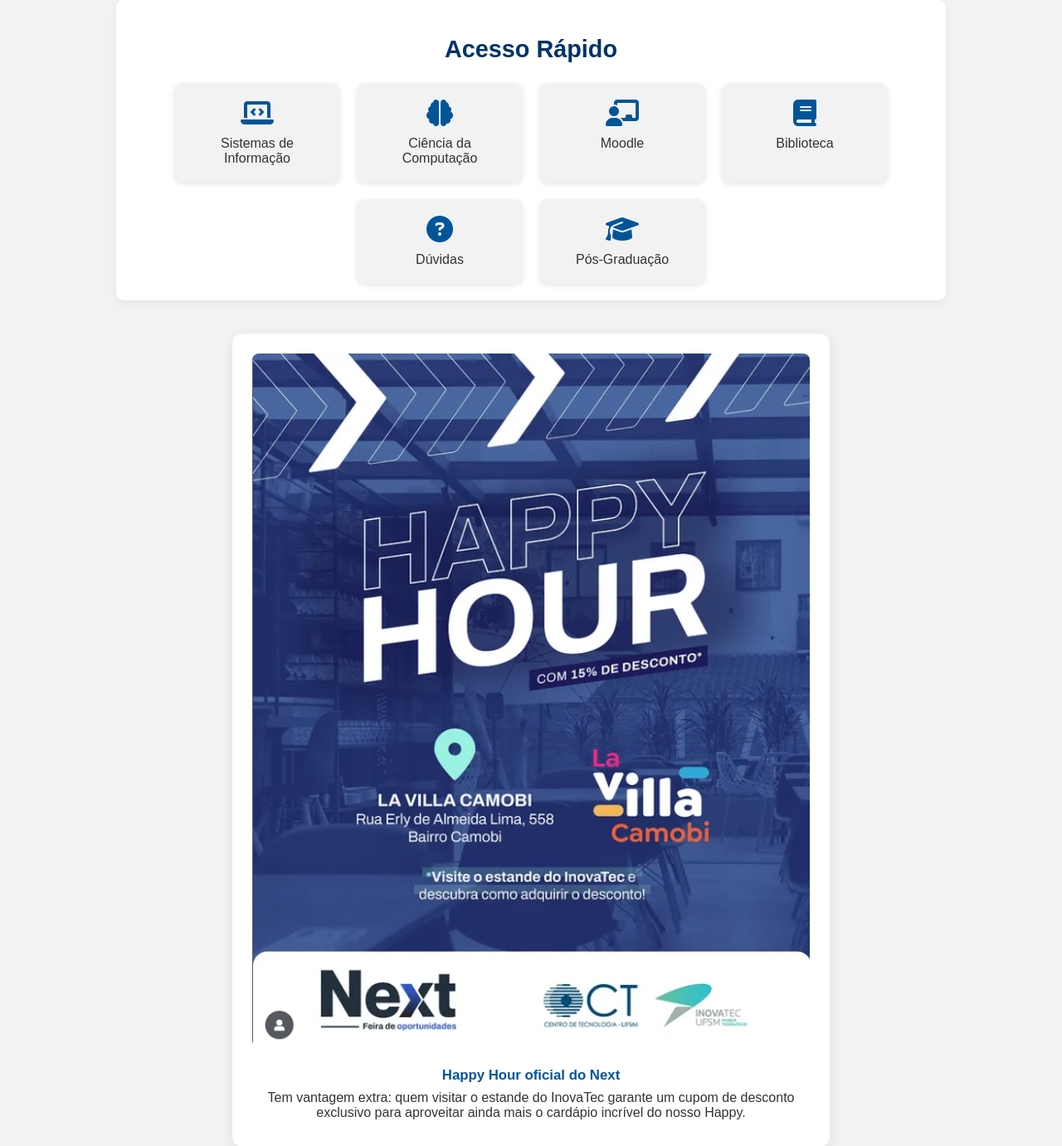
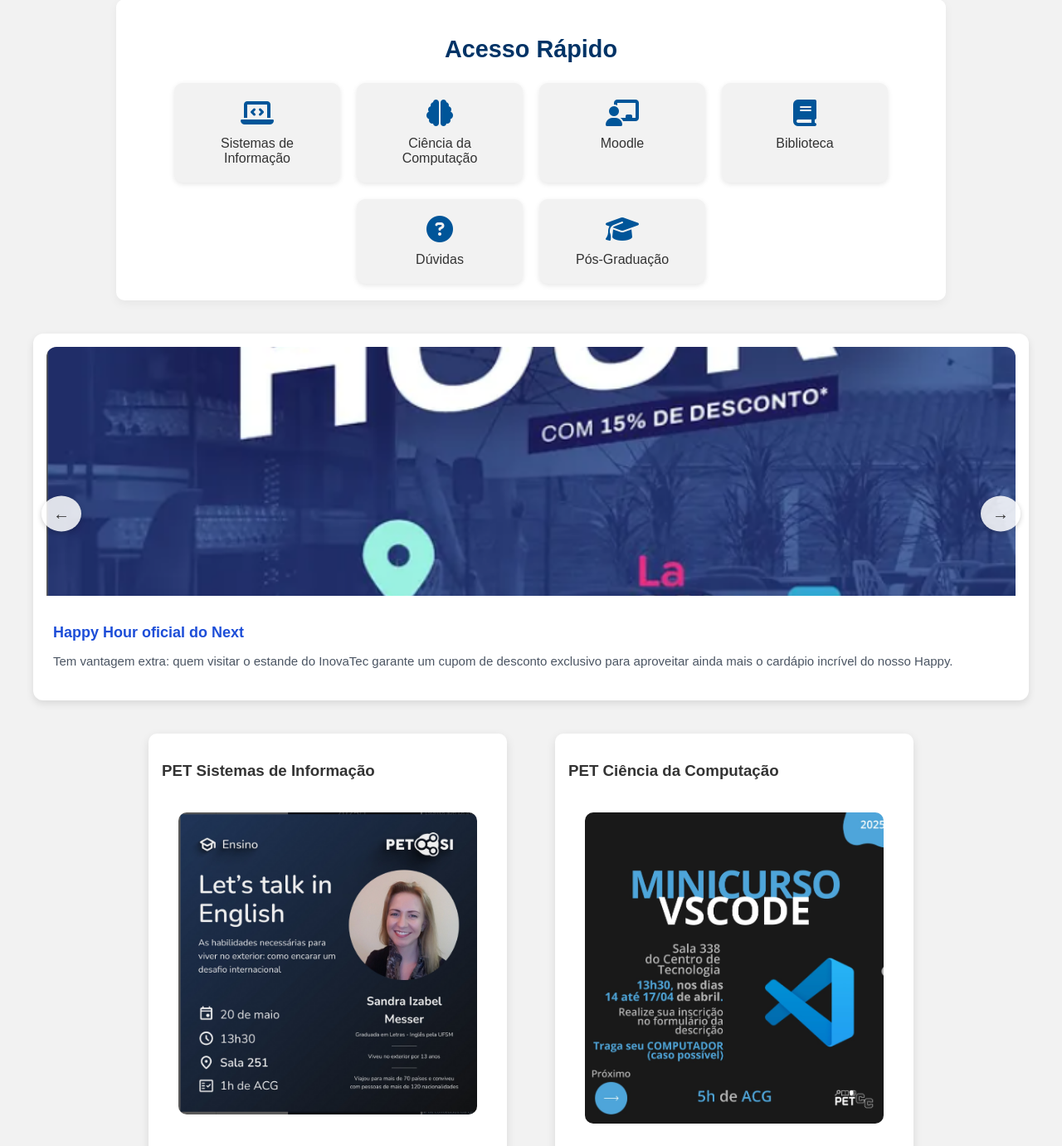
Before and after one commit to RicardoFerreiraDaSilva/Site_inf_UFSM, a Django app: page / in a window 1280 px wide. Shown: the part 249-1630 px from the top of the page at 83% size. Run offline with Django 5.2, Linux system fonts and the light colour scheme; data comes from the database, SQL or seed files in the repository.

Commit message:
pequenas correções e melhora a estética de descrições na página principal

```diff
--- a/cursos/templates/cursos/index.html
+++ b/cursos/templates/cursos/index.html
@@ -53,18 +53,22 @@
 
  .carrossel {
   position: relative;
-    max-width: 720px; /* menor que antes */
-    margin: 40px auto;
+  width: 100%;
+  max-width: 800px;
+  margin: 0 auto;
+  background-color: #fff;
+  border-radius: 12px;
+  box-shadow: 0 4px 10px rgba(0,0,0,0.1);
   overflow: hidden;
-    border-radius: 12px;
-    box-shadow: 0 4px 16px rgba(0, 0, 0, 0.08);
-    background-color: white;
+}
+
+.carrossel-slide-container {
+  position: relative;
 }
 
 .slide {
   display: none;
-    padding: 24px;
-    text-align: center;
+  padding: 16px;
 }
 
 .slide.active {
@@ -72,50 +76,75 @@
 }
 
 .slide img {
-    max-width: 100%;
-    height: auto;
-    border-radius: 8px;
+  width: 100%;
+  height: 300px;
+  object-fit: cover;
+  border-radius: 12px 12px 0 0;
   margin-bottom: 12px;
 }
 
-.slide p {
-    margin: 8px 0;
-    font-size: 1rem;
-    color: var(--texto);
+.slide-content {
+  padding: 0 8px;
 }
 
-.slide a {
+.titulo {
+  font-size: 18px;
   font-weight: bold;
-    color: var(--azul-medio);
-    text-decoration: none;
-    font-size: 1.05rem;
+  color: #1d4ed8; /* Azul */
+  margin-bottom: 6px;
 }
 
-.slide a:hover {
+.titulo a {
+  text-decoration: none;
+  color: #1d4ed8;
+}
+
+.titulo a:hover {
   text-decoration: underline;
 }
 
-/* Botões do carrossel */
-.carrossel-buttons {
-    display: flex;
-    justify-content: center;
-    gap: 10px;
-    margin-top: 12px;
+.descricao {
+  color: #4b5563; /* Cinza escuro */
+  font-size: 15px;
 }
 
-.carrossel-buttons button {
-    background-color: var(--azul-medio);
-    color: white;
+.carrossel-btn {
+  position: absolute;
+  top: 50%;
+  transform: translateY(-50%);
+  background-color: rgba(255,255,255,0.85);
+  color: #333;
   border: none;
-    padding: 6px 14px;
-    border-radius: 6px;
-    font-size: 0.95rem;
+  border-radius: 50%;
+  padding: 10px 14px;
+  font-size: 20px;
   cursor: pointer;
-    transition: background-color 0.3s;
+  box-shadow: 0 2px 6px rgba(0,0,0,0.2);
+  z-index: 10;
+  transition: background-color 0.2s ease;
 }
 
-.carrossel-buttons button:hover {
-    background-color: var(--azul-escuro);
+.carrossel-btn:hover {
+  background-color: rgba(255,255,255,1);
+}
+
+.carrossel-btn.anterior {
+  left: 10px;
+}
+
+.carrossel-btn.proximo {
+  right: 10px;
+}
+.carrossel {
+  position: relative;
+  width: 100%;
+  max-width: 1200px; /* igual à "Acesso Rápido" */
+  margin: 40px auto; /* espaço acima e abaixo */
+  background-color: #fff;
+  border-radius: 12px;
+  box-shadow: 0 4px 10px rgba(0,0,0,0.1);
+  overflow: hidden;
+  padding-bottom: 8px;
 }
 
         .localizacao, .redes-sociais {
@@ -409,27 +438,30 @@
 </section>
 
 <div class="carrossel">
+  <div class="carrossel-slide-container">
     {% for destaque in destaques %}
       <div class="slide {% if forloop.first %}active{% endif %}">
         <img src="{{ destaque.imagem.url }}" alt="{{ destaque.titulo }}">
-        <p>
+        <div class="slide-content">
+          <p class="titulo">
             {% if destaque.link %}
               <a href="{{ destaque.link }}" target="_blank">{{ destaque.titulo }}</a>
             {% else %}
               {{ destaque.titulo }}
             {% endif %}
           </p>
-        <p>{{ destaque.descricao }}</p>
+          <p class="descricao">{{ destaque.descricao }}</p>
+        </div>
       </div>
     {% endfor %}
+
+    <!-- Botões -->
+    <button onclick="mudarSlide(-1)" class="carrossel-btn anterior">&#8592;</button>
+    <button onclick="mudarSlide(1)" class="carrossel-btn proximo">&#8594;</button>
+  </div>
 </div>
 
-<div class="carrossel-buttons">
-    <button onclick="mudarSlide(-1)">Anterior</button>
-    <button onclick="mudarSlide(1)">Próximo</button>
-</div>
-<section class="px-4 py-8">
-  <div class="flex flex-col lg:flex-row gap-6 justify-center">
+
 
 <section class="px-4 py-8">
   <div class="flex flex-col lg:flex-row justify-center items-start gap-8 max-w-6xl mx-auto">
```
Lines whose indentation alone changed are shown as unchanged.
